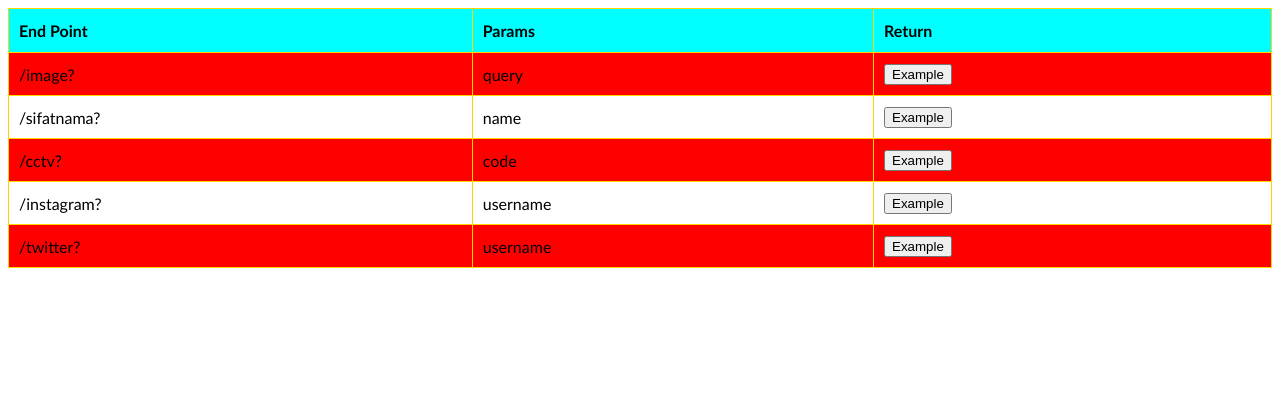
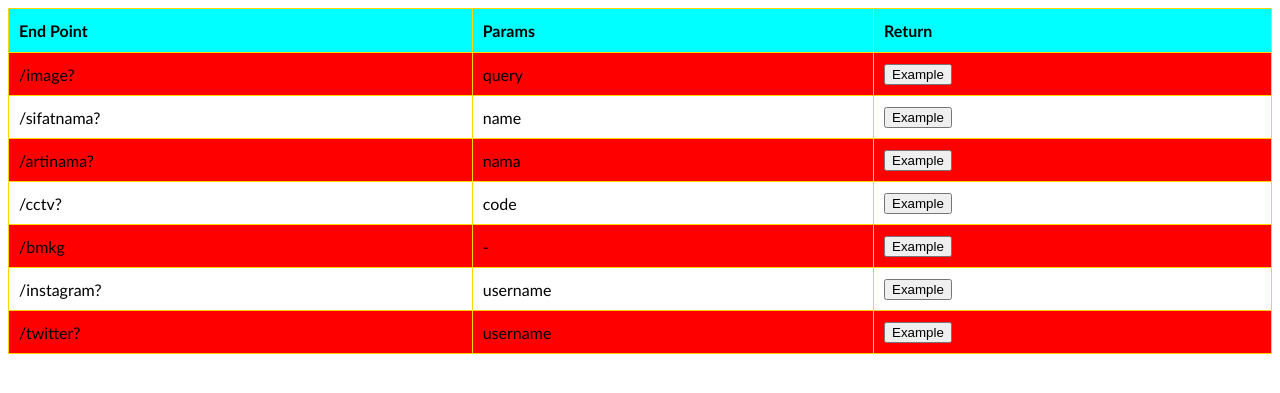
Before and after one commit to ksanihbous/wayek, a Flask app: page / in a window 1280 px wide. Shown: the top 393 px of the page. Run offline with Flask 2, Linux system fonts and the light colour scheme.

Commit message:
Update index.html

```diff
--- a/app/templates/index.html
+++ b/app/templates/index.html
@@ -46,9 +46,19 @@
     <td><a href="sifatnama?name=asaxyz"><button type="button">Example</button></a></td>
   </tr>
   <tr>
+    <td>/artinama?</td>
+    <td>nama</td>
+    <td><a href="artinama?nama=asaxyz"><button type="button">Example</button></a></td>
+  </tr>
+  <tr>
     <td>/cctv?</td>
     <td>code</td>
     <td><a href="cctv?code=301"><button type="button">Example</button></a></td>
+  </tr>
+  <tr>
+    <td>/bmkg</td>
+    <td>-</td>
+    <td><a href="bmkg"><button type="button">Example</button></a></td>
   </tr>
   <tr>
     <td>/instagram?</td>
```
